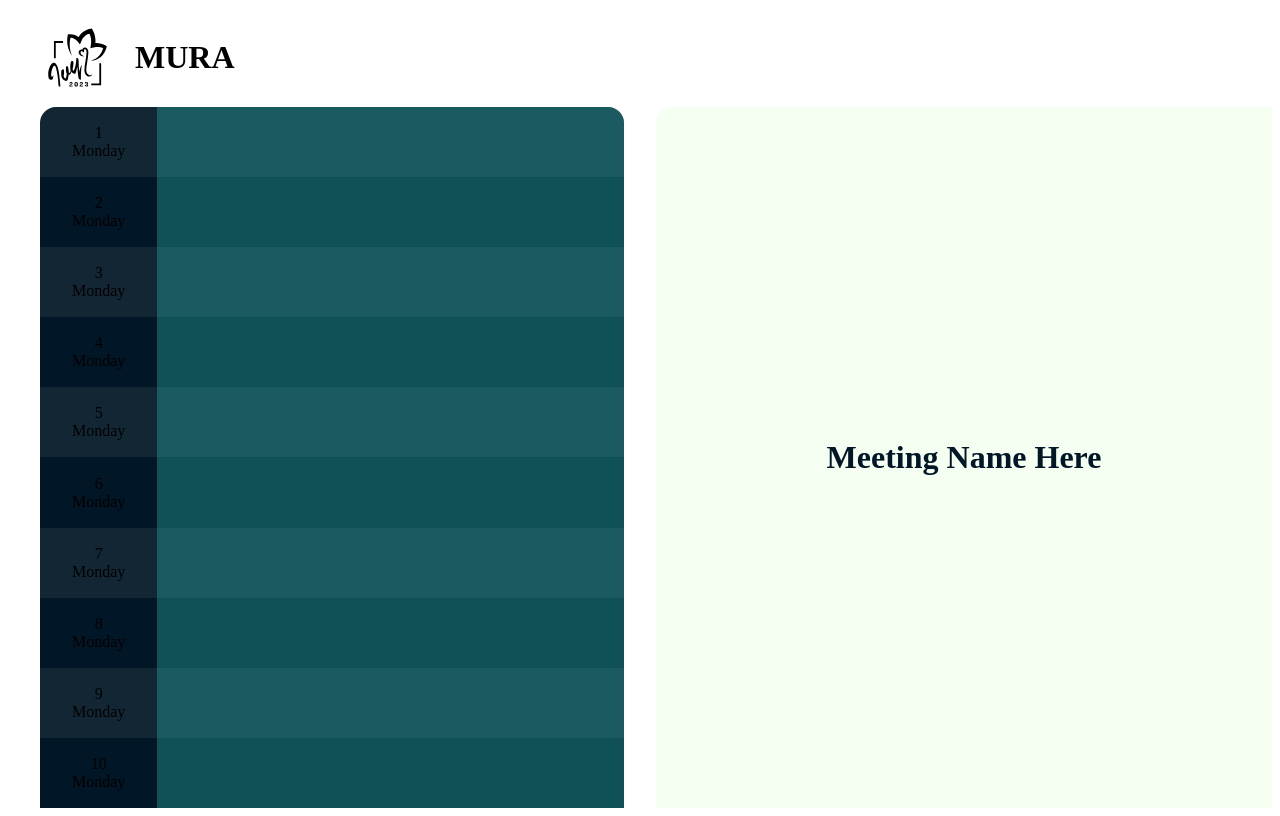
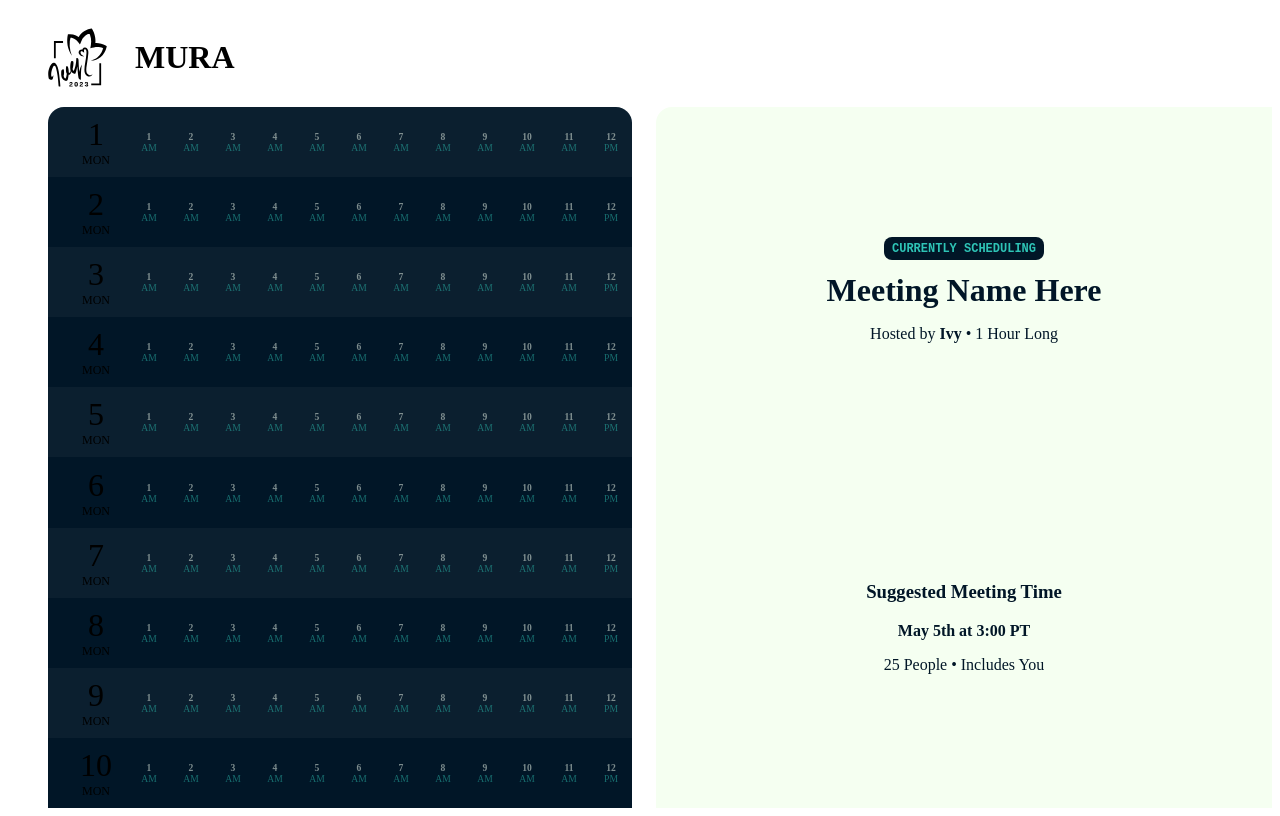
Before and after one commit to ivynya/mura, a SvelteKit app: page / in a window 1280 px wide. Built offline with nearby package versions, Linux system fonts and the light colour scheme; a web font is replaced by a local one.

Commit message:
feat: Additional TP/S mock

```diff
--- a/src/routes/+page.svelte
+++ b/src/routes/+page.svelte
@@ -11,14 +11,24 @@
         <div class="day">
           <div class="day-number">
             <span>{i + 1}</span>
-            <span>Monday</span>
+            <span>MON</span>
           </div>
           <TimePicker />
         </div>
       {/each}
     </div>
 		<div class="info-bar">
-      <h2>Meeting Name Here</h2>
+      <div>
+        <p class="tag"><code>Currently Scheduling</code></p>
+        <h2>Meeting Name Here</h2>
+        <p>Hosted by <b>Ivy</b> • 1 Hour Long</p>
+      </div>
+
+      <div>
+        <h3>Suggested Meeting Time</h3>
+        <p><b>May 5th at 3:00 PT</b></p>
+        <p>25 People • Includes You</p>
+      </div>
     </div>
 	</main>
 </div>
@@ -44,7 +54,8 @@
       display: flex;
       flex-direction: column;
 			flex: 1 1;
-      margin: 0 2rem;
+      margin-left: 2.5rem;
+      margin-right: 1.5rem;
 
       .day {
         display: flex;
@@ -55,12 +66,20 @@
           flex-direction: column;
           align-items: center;
           justify-content: center;
-          padding: 0 2rem;
+          padding-left: 2rem;
+          padding-right: 1rem;
+          width: 2rem;
+
+          font-size: 2rem;
+
+          :last-child {
+            font-size: 0.75rem;
+          }
         }
       }
 
       > :nth-child(odd) {
-        background: #f5fff111;
+        background: #f5fff10a;
       }
 		}
 
@@ -76,6 +95,17 @@
       padding: 1rem;
       text-align: center;
 
+      .tag {
+        background: #011627;
+        border-radius: 0.5rem;
+        color: #2EC4B6;
+        display: inline-block;
+        font-size: 0.75rem;
+        font-weight: bold;
+        padding: 0.25rem 0.5rem;
+        text-transform: uppercase;
+      }
+
       h2 {
         font-size: 2rem;
         margin: 0;
--- a/src/routes/TimePicker.svelte
+++ b/src/routes/TimePicker.svelte
@@ -1,7 +1,15 @@
 
 <div class="picker">
-  {#each Array(10) as _, i}
-    <button></button>
+  {#each Array(12) as _, i}
+    <button>{i + 1}<br>
+      <span>
+        {#if i < 11}
+          AM
+        {:else}
+          PM
+        {/if}
+      </span>
+    </button>
   {/each}
 </div>
 
@@ -11,14 +19,48 @@
     flex: 1 1;
 
     > button {
+      background: none;
       flex: 1 1;
-      background: #2EC4B655;
       border: none;
       cursor: pointer;
       color: #f5fff1;
-      font-size: 1.5rem;
+
+      font-family: inherit;
+      font-size: 0.6rem;
       font-weight: bold;
       text-align: center;
+
+      padding: 0 0.25rem;
+
+      transition-duration: 0.1s;
+      opacity: 0.5;
+      position: relative;
+
+      span {
+        color: #2EC4B6;
+        font-weight: normal;
+      }
+    }
+
+    > button:hover {
+      opacity: 1;
+    }
+
+    > button::after {
+      background: none;
+      content: "";
+      cursor: pointer;
+      display: block;
+      position: absolute;
+      top: 0;
+      left: 0;
+      right: 0;
+      bottom: 0;
+      transition-duration: 0.25s;
+    }
+
+    > button:hover::after {
+      background: #2EC4B655;
     }
   }
 </style>
```
